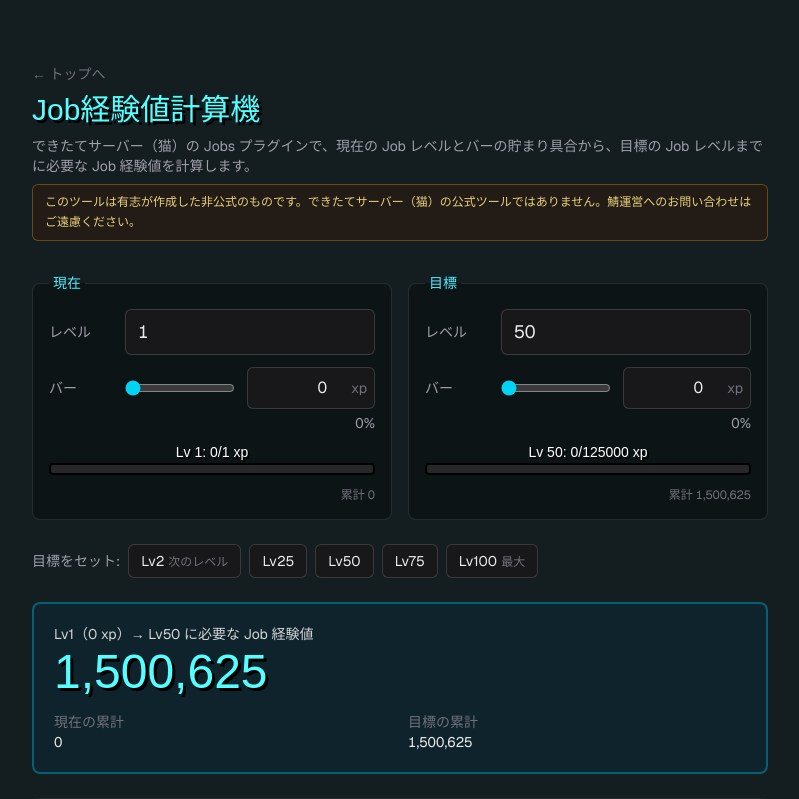
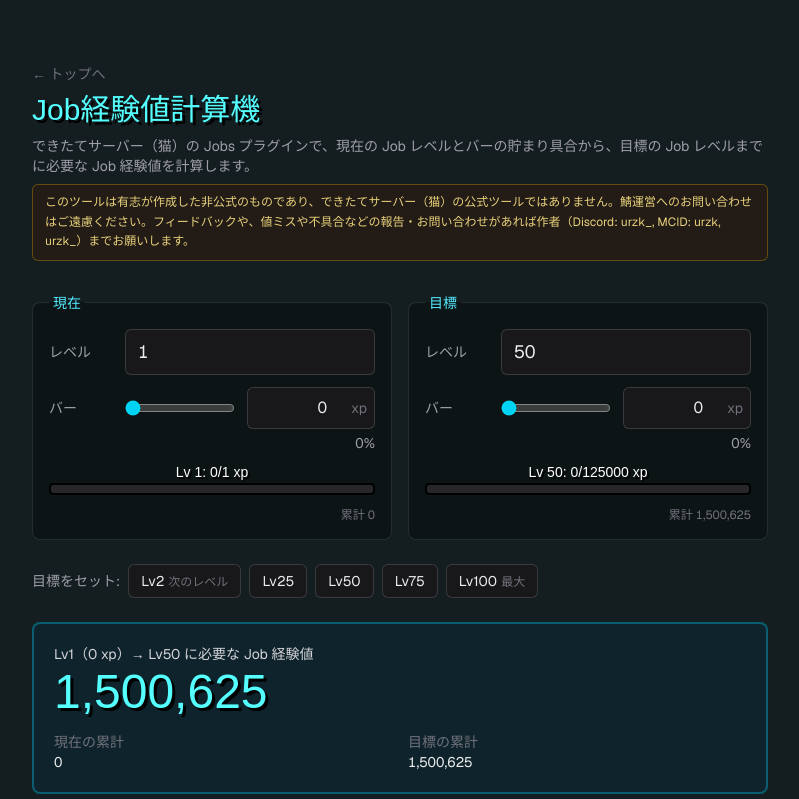
Before and after one commit to urzk/mc-simulator, a Next.js app: page /job-xp-calculator in a window 1280 px wide. Shown: the top 799 px of the page, without its empty margins (240-1039 px from the left). Built offline with nearby package versions, Linux system fonts and the light colour scheme; a web font is replaced by a local one.

Commit message:
Add author contact to unofficial notice
Co-Authored-By: Claude Opus 5.5 <noreply@anthropic.com>

```diff
--- a/app/job-xp-calculator/page.tsx
+++ b/app/job-xp-calculator/page.tsx
@@ -22,7 +22,7 @@ export default function JobXpCalculatorPage() {
             レベルまでに必要な Job 経験値を計算します。
           </p>
           <p className="rounded-md border border-amber-400/30 bg-amber-950/30 px-3 py-2 text-xs leading-relaxed text-amber-200/90">
-            このツールは有志が作成した非公式のものです。できたてサーバー（猫）の公式ツールではありません。鯖運営へのお問い合わせはご遠慮ください。
+            このツールは有志が作成した非公式のものであり、できたてサーバー（猫）の公式ツールではありません。鯖運営へのお問い合わせはご遠慮ください。フィードバックや、値ミスや不具合などの報告・お問い合わせがあれば作者（Discord: urzk_, MCID: urzk, urzk_）までお願いします。
           </p>
         </header>
 
```
